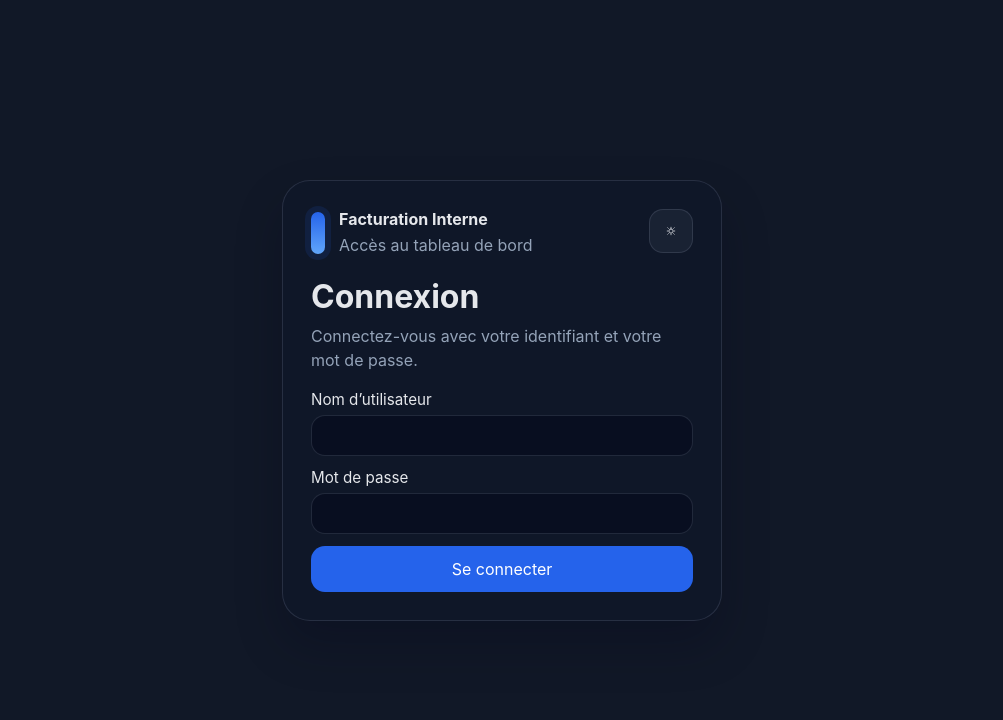
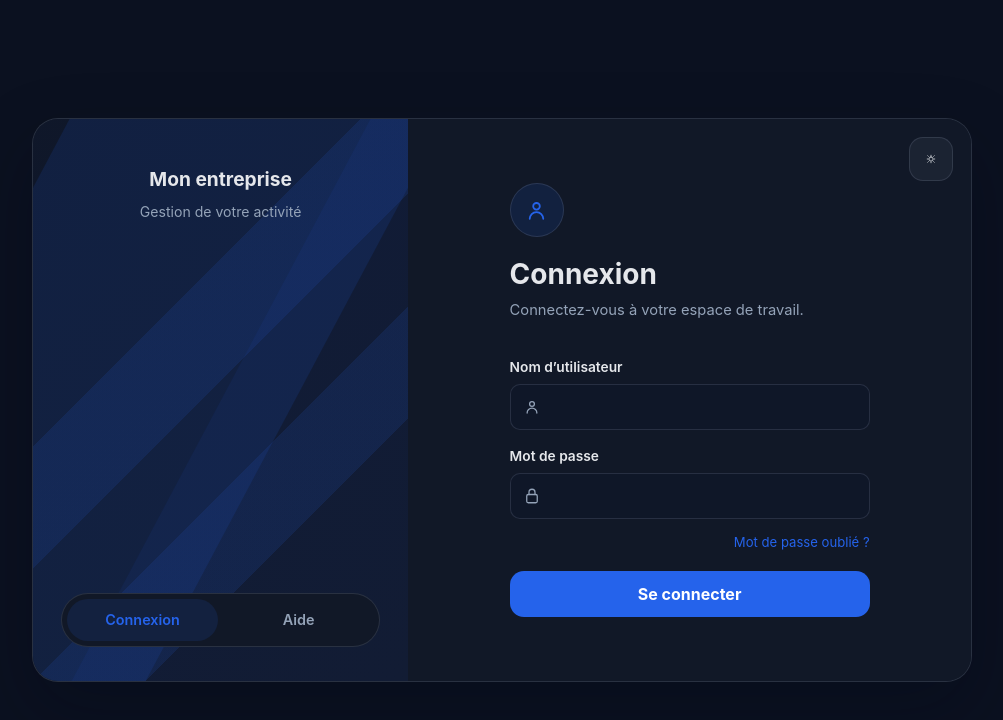
Before and after one commit to tomtaylor-kbg/pme_invoice, a React (Vite) app in the folder apps/frontend/: page /login in a window 1280 px wide. Shown: the top 720 px of the page, without its empty margins (138-1141 px from the left). Built offline with nearby package versions, Linux system fonts and the light colour scheme; no server answers.

Commit message:
Harmonize frontend action buttons

```diff
--- a/apps/frontend/src/components/LoginPanel.jsx
+++ b/apps/frontend/src/components/LoginPanel.jsx
@@ -5,6 +5,7 @@ import { ToastViewport } from "./ui";
 export function LoginPanel({ onSubmit, loading, error }) {
   const [username, setUsername] = useState("");
   const [password, setPassword] = useState("");
+  const [activeTab, setActiveTab] = useState("login");
   const { theme, toggleTheme, toasts, dismissToast, notifyError, workspaceSettings } = useWorkspace();
   const isDark = theme === "dark";
   const prevLoadingRef = useRef(loading);
@@ -19,18 +20,21 @@ export function LoginPanel({ onSubmit, loading, error }) {
   return (
     <div className="login-shell">
       <ToastViewport toasts={toasts} onDismiss={dismissToast} />
-      <div className="login-card">
-        {workspaceSettings.logoDataUrl && <div className="login-logo-wrap">
-          <img className="login-logo" src={workspaceSettings.logoDataUrl} alt={`Logo ${workspaceSettings.companyName || "de l’entreprise"}`} />
-        </div>}
-        <div className="login-card-head">
-          <div className="brand">
-            <span className="brand-mark" />
-            <div>
-              <strong>Facturation Interne</strong>
-              <p>Accès au tableau de bord</p>
-            </div>
+      <main className="login-card">
+        <aside className="login-side-panel">
+          <div className="login-side-decoration" aria-hidden="true" />
+          <div className="login-side-brand">
+            {workspaceSettings.logoDataUrl && <img className="login-logo" src={workspaceSettings.logoDataUrl} alt={`Logo ${workspaceSettings.companyName || "de l’entreprise"}`} />}
+            <strong>{workspaceSettings.companyName || "Facturation Interne"}</strong>
+            <p>Gestion de votre activité</p>
           </div>
+          <nav className="login-tabs" aria-label="Navigation de connexion">
+            <button className={activeTab === "login" ? "active" : ""} type="button" onClick={() => setActiveTab("login")}>Connexion</button>
+            <button className={activeTab === "help" ? "active" : ""} type="button" onClick={() => setActiveTab("help")}>Aide</button>
+          </nav>
+        </aside>
+
+        <section className="login-main-panel">
           <button
             className="ghost-button theme-toggle"
             type="button"
@@ -48,31 +52,39 @@ export function LoginPanel({ onSubmit, loading, error }) {
               </svg>
             )}
           </button>
-        </div>
 
-        <h1>Connexion</h1>
-        <p>Connectez-vous avec votre identifiant et votre mot de passe.</p>
-
-        <form
-          className="login-form"
-          onSubmit={(event) => {
-            event.preventDefault();
-            onSubmit(username, password);
-          }}
-        >
-          <label>
-            Nom d’utilisateur
-            <input autoComplete="username" placeholder="" value={username} onChange={(event) => setUsername(event.target.value)} />
-          </label>
-          <label>
-            Mot de passe
-            <input type="password" autoComplete="current-password" value={password} onChange={(event) => setPassword(event.target.value)} />
-          </label>
-          <button className="primary-button" type="submit" disabled={loading}>
-            {loading ? "Connexion..." : "Se connecter"}
-          </button>
-        </form>
-      </div>
+          {activeTab === "login" ? <div className="login-main-content">
+            <div className="login-user-icon" aria-hidden="true">
+              <svg viewBox="0 0 24 24"><circle cx="12" cy="8" r="3.2" /><path d="M5.5 20a6.5 6.5 0 0 1 13 0" /></svg>
+            </div>
+            <h1>Connexion</h1>
+            <p className="login-intro">Connectez-vous à votre espace de travail.</p>
+            <form className="login-form" onSubmit={(event) => { event.preventDefault(); onSubmit(username, password); }}>
+              <label htmlFor="login-username">Nom d’utilisateur</label>
+              <div className="login-input-wrap">
+                <svg viewBox="0 0 24 24" aria-hidden="true"><circle cx="12" cy="8" r="3.2" /><path d="M5.5 20a6.5 6.5 0 0 1 13 0" /></svg>
+                <input id="login-username" autoComplete="username" value={username} onChange={(event) => setUsername(event.target.value)} />
+              </div>
+              <label htmlFor="login-password">Mot de passe</label>
+              <div className="login-input-wrap">
+                <svg viewBox="0 0 24 24" aria-hidden="true"><rect x="5" y="10" width="14" height="11" rx="2" /><path d="M8 10V7a4 4 0 0 1 8 0v3" /></svg>
+                <input id="login-password" type="password" autoComplete="current-password" value={password} onChange={(event) => setPassword(event.target.value)} />
+              </div>
+              <button className="login-forgot-link" type="button" onClick={() => setActiveTab("help")}>Mot de passe oublié ?</button>
+              <button className="primary-button login-submit" type="submit" disabled={loading}>
+                {loading ? "Connexion..." : "Se connecter"}
+              </button>
+            </form>
+          </div> : <div className="login-main-content login-help-content">
+            <div className="login-user-icon" aria-hidden="true">
+              <svg viewBox="0 0 24 24"><circle cx="12" cy="12" r="9" /><path d="M9.6 9a2.5 2.5 0 1 1 4.4 1.6c-1.2 1.1-2 1.4-2 3M12 17.5v.1" /></svg>
+            </div>
+            <h1>Besoin d’aide ?</h1>
+            <p className="login-intro">Pour réinitialiser votre mot de passe ou obtenir de l’aide, contactez l’administrateur de l’application.</p>
+            {workspaceSettings.email && <a className="login-help-contact" href={`mailto:${workspaceSettings.email}`}>{workspaceSettings.email}</a>}
+          </div>}
+        </section>
+      </main>
     </div>
   );
 }
--- a/apps/frontend/src/components/pages/CashDisbursementsPage.jsx
+++ b/apps/frontend/src/components/pages/CashDisbursementsPage.jsx
@@ -125,7 +125,7 @@ export function CashDisbursementsPage() {
       <header className="hero list-page-header">
         <div><span className="eyebrow">Caisse</span><h1>Sorties de caisse</h1></div>
         <div className="hero-actions">
-          <button className="secondary-button list-action-button" type="button" onClick={beginCreate}>Nouveau bon de sortie</button>
+          <button className="primary-button list-action-button" type="button" onClick={beginCreate}>Nouveau bon de sortie</button>
           <button className="secondary-button" type="button" onClick={exportCsv}>Export CSV</button>
         </div>
       </header>
--- a/apps/frontend/src/components/pages/ClientsPage.jsx
+++ b/apps/frontend/src/components/pages/ClientsPage.jsx
@@ -42,7 +42,7 @@ export function ClientsPage() {
           <h1>Clients</h1>
         </div>
         <div className="hero-actions">
-          <button className="secondary-button list-action-button" type="button" onClick={beginCreateClient}>
+          <button className="primary-button list-action-button" type="button" onClick={beginCreateClient}>
             Nouveau client
           </button>
           <button className="secondary-button" type="button" onClick={exportClientsCsv}>
--- a/apps/frontend/src/components/pages/InvoicesPage.jsx
+++ b/apps/frontend/src/components/pages/InvoicesPage.jsx
@@ -211,7 +211,7 @@ export function InvoicesPage() {
           <h1>Factures</h1>
         </div>
         <div className="hero-actions">
-          <button className="secondary-button list-action-button" type="button" onClick={() => beginCreateInvoiceWithPreset()}>
+          <button className="primary-button list-action-button" type="button" onClick={() => beginCreateInvoiceWithPreset()}>
             Nouvelle facture
           </button>
           <button className="secondary-button" type="button" onClick={exportInvoicesCsv}>
--- a/apps/frontend/src/components/pages/ProformasPage.jsx
+++ b/apps/frontend/src/components/pages/ProformasPage.jsx
@@ -112,7 +112,7 @@ export function ProformasPage() {
   }
 
   return <div className="page-shell invoices-page proformas-page">
-      <header className="hero list-page-header"><div><span className="eyebrow">Commercial</span><h1>Factures pro forma</h1><p>Préparez une offre chiffrée avant d’émettre la facture définitive.</p></div><div className="hero-actions"><button className="secondary-button list-action-button" type="button" onClick={openCreate}>Nouvelle pro forma</button><button className="secondary-button" type="button" onClick={exportCsv}>Export CSV</button></div></header>
+      <header className="hero list-page-header"><div><span className="eyebrow">Commercial</span><h1>Factures pro forma</h1><p>Préparez une offre chiffrée avant d’émettre la facture définitive.</p></div><div className="hero-actions"><button className="primary-button list-action-button" type="button" onClick={openCreate}>Nouvelle pro forma</button><button className="secondary-button" type="button" onClick={exportCsv}>Export CSV</button></div></header>
     <div className="page-scroll"><section className="list-view-content">
       {error && !selected && <div className="empty-card-state text-danger">{error}</div>}
       {records.length ? <Table className="entity-list-table invoices-table" columns={["N° pro forma", "Client", "Date", "Valide jusqu’au", "Statut", "Montant", "Actions"]} rows={records.map((record) => [
--- a/apps/frontend/src/components/pages/UsersPage.jsx
+++ b/apps/frontend/src/components/pages/UsersPage.jsx
@@ -16,7 +16,7 @@ export function UsersPage() {
           <h1>Utilisateurs</h1>
         </div>
         <div className="hero-actions">
-          <button className="secondary-button" type="button" onClick={beginCreateUser}>
+          <button className="primary-button" type="button" onClick={beginCreateUser}>
             Nouvel utilisateur
           </button>
         </div>
--- a/apps/frontend/src/styles.css
+++ b/apps/frontend/src/styles.css
@@ -61,62 +61,233 @@ button {
   min-height: 100vh;
   display: grid;
   place-items: center;
-  padding: 24px;
+  padding: clamp(16px, 4vw, 48px);
+  background: var(--bg);
+  font-family: inherit;
 }
 
 .login-card {
-  width: min(100%, 440px);
-  padding: 28px;
+  display: grid;
+  grid-template-columns: minmax(230px, 0.8fr) minmax(360px, 1.2fr);
+  width: min(100%, 940px);
+  min-height: 560px;
+  overflow: hidden;
   border: 1px solid var(--border);
-  border-radius: 28px;
-  background: var(--panel);
-  box-shadow: 0 24px 48px rgba(2, 6, 23, 0.24);
-}
-
-.login-logo-wrap {
-  display: flex;
-  justify-content: center;
-  margin: 0 auto 22px;
+  border-radius: 26px;
+  background: var(--panel-strong);
+  box-shadow: 0 28px 70px rgba(2, 6, 23, 0.28);
+}
+
+.login-side-panel {
+  position: relative;
+  display: flex;
+  align-items: center;
+  flex-direction: column;
+  justify-content: space-between;
+  min-width: 0;
+  overflow: hidden;
+  padding: 48px 28px 34px;
+  background: linear-gradient(145deg, var(--panel), var(--panel-strong));
+  color: var(--text);
+}
+
+.login-side-panel::before,
+.login-side-panel::after,
+.login-side-decoration {
+  position: absolute;
+  inset: 0;
+  pointer-events: none;
+}
+
+.login-side-panel::before,
+.login-side-panel::after {
+  content: "";
+  background: var(--accent-soft);
+  transform: skewX(-28deg);
+}
+
+.login-side-panel::before { inset: -15% 30% -15% -30%; }
+.login-side-panel::after { inset: -15% -50% -15% 50%; opacity: 0.55; }
+.login-side-decoration { background: linear-gradient(135deg, transparent 35%, var(--accent-soft) 35% 48%, transparent 48% 60%, var(--accent-soft) 60% 72%, transparent 72%); }
+
+.login-side-brand,
+.login-tabs {
+  position: relative;
+  z-index: 1;
+}
+
+.login-side-brand {
+  display: grid;
+  justify-items: center;
+  gap: 12px;
+  width: 100%;
+  text-align: center;
 }
 
 .login-logo {
   display: block;
-  max-width: min(100%, 220px);
-  max-height: 110px;
+  width: min(100%, 180px);
+  height: 100px;
   object-fit: contain;
-  filter: drop-shadow(0 1px 2px rgba(15, 23, 42, 0.12));
-}
-
-.login-card-head {
-  display: flex;
-  align-items: flex-start;
-  justify-content: space-between;
-  gap: 16px;
-}
-
-.login-card h1 {
-  margin: 20px 0 8px;
-  font-size: 2rem;
+  filter: drop-shadow(0 2px 5px rgba(2, 6, 23, 0.15));
+}
+
+.login-side-brand strong { max-width: 100%; overflow-wrap: anywhere; font-size: 1.2rem; font-weight: 700; }
+.login-side-brand p { margin: 0; color: var(--muted); font-size: 0.88rem; }
+
+.login-tabs {
+  display: grid;
+  grid-template-columns: 1fr 1fr;
+  gap: 5px;
+  width: 100%;
+  padding: 5px;
+  border: 1px solid var(--border);
+  border-radius: 999px;
+  background: var(--panel-strong);
+}
+
+.login-tabs button {
+  min-height: 42px;
+  padding: 8px 12px;
+  border: 0;
+  border-radius: 999px;
+  background: transparent;
+  color: var(--muted);
+  cursor: pointer;
+  font: inherit;
+  font-size: 0.9rem;
+  font-weight: 600;
+  transition: background 0.15s ease, color 0.15s ease;
+}
+
+.login-tabs button.active {
+  background: var(--accent-soft);
+  color: var(--accent-color);
+}
+
+.login-main-panel {
+  position: relative;
+  display: grid;
+  place-items: center;
+  min-width: 0;
+  padding: 64px clamp(28px, 7vw, 84px);
+  background: var(--panel-strong);
+  color: var(--text);
+}
+
+.login-main-content { width: min(100%, 360px); }
+.login-user-icon {
+  display: grid;
+  place-items: center;
+  width: 54px;
+  height: 54px;
+  margin-bottom: 20px;
+  border: 1px solid var(--border);
+  border-radius: 50%;
+  background: var(--accent-soft);
+  color: var(--accent-color);
+}
+
+.login-user-icon svg { width: 25px; height: 25px; fill: none; stroke: currentColor; stroke-width: 1.7; stroke-linecap: round; stroke-linejoin: round; }
+.login-main-content h1 { margin: 0 0 8px; font-size: 1.75rem; font-weight: 700; }
+.login-intro { margin: 0 0 28px; color: var(--muted); font-size: 0.92rem; line-height: 1.55; }
+
+.login-form {
+  display: grid;
+  gap: 9px;
+}
+
+.login-form label {
+  margin-top: 9px;
+  color: var(--text);
+  font-size: 0.86rem;
+  font-weight: 600;
+}
+
+.login-input-wrap {
+  display: flex;
+  align-items: center;
+  gap: 10px;
+  min-height: 46px;
+  padding: 0 12px;
+  border: 1px solid var(--border);
+  border-radius: 10px;
+  background: var(--panel);
+  color: var(--muted);
+  transition: border-color 0.15s ease, box-shadow 0.15s ease;
+}
+
+.login-input-wrap:focus-within {
+  border-color: var(--accent-color);
+  box-shadow: 0 0 0 3px var(--accent-soft);
+}
+
+.login-input-wrap svg { flex: 0 0 18px; width: 18px; height: 18px; fill: none; stroke: currentColor; stroke-width: 1.7; stroke-linecap: round; stroke-linejoin: round; }
+.login-input-wrap input { min-width: 0; min-height: 42px; padding: 8px 0; border: 0; border-radius: 0; outline: 0; background: transparent; box-shadow: none; color: var(--text); font: inherit; }
+.login-input-wrap input:focus { border: 0; box-shadow: none; }
+
+.login-forgot-link {
+  justify-self: end;
+  margin: 3px 0 9px;
+  padding: 3px 0;
+  border: 0;
+  background: transparent;
+  color: var(--accent-color);
+  cursor: pointer;
+  font: inherit;
+  font-size: 0.82rem;
+}
+
+.login-submit {
+  min-height: 46px;
+  border-radius: 10px;
+  font-weight: 650;
+}
+
+.login-main-panel .theme-toggle {
+  position: absolute;
+  top: 18px;
+  right: 18px;
+}
+
+.login-help-contact {
+  color: var(--accent-color);
+  font-size: 0.92rem;
+  overflow-wrap: anywhere;
+}
+
+.login-help-content .login-intro {
+  margin-bottom: 14px;
+}
+
+.login-form,
+.stack-form {
+  display: grid;
+  gap: 12px;
+}
+
+.login-form label,
+.stack-form label {
+  display: grid;
+  gap: 6px;
+  color: var(--text);
+  font-size: 0.95rem;
+}
+
+.login-main-panel .login-form {
+  gap: 9px;
+}
+
+.login-main-panel .login-form label {
+  display: block;
+  margin-top: 9px;
+  font-size: 0.86rem;
 }
 
 .login-card > p {
   margin: 0 0 18px;
   color: var(--muted);
   line-height: 1.5;
-}
-
-.login-form,
-.stack-form {
-  display: grid;
-  gap: 12px;
-}
-
-.login-form label,
-.stack-form label {
-  display: grid;
-  gap: 6px;
-  color: var(--text);
-  font-size: 0.95rem;
 }
 
 input,
@@ -179,16 +350,6 @@ body[data-theme="light"] .login-card .brand p {
   color: var(--muted);
 }
 
-body[data-theme="light"] .login-card input {
-  background: rgba(255, 255, 255, 0.98);
-  border-color: rgba(15, 23, 42, 0.14);
-  color: var(--text);
-}
-
-body[data-theme="light"] .login-card input:focus {
-  border-color: rgba(37, 99, 235, 0.5);
-}
-
 body[data-theme="light"] .login-card .primary-button {
   color: #ffffff;
 }
@@ -213,13 +374,16 @@ body[data-theme="light"] .error-banner {
 
 .brand {
   display: flex;
-  gap: 14px;
+  flex-direction: column;
   align-items: center;
+  gap: 10px;
+  padding: 8px 0 4px;
 }
 
 .brand > div { min-width: 0; }
+.brand > div { width: 100%; text-align: center; }
 .brand strong { overflow-wrap: anywhere; }
-.brand-logo { display: block; flex: 0 0 48px; width: 48px; height: 48px; object-fit: contain; }
+.brand-logo { display: block; flex: 0 0 auto; width: min(100%, 160px); height: 64px; object-fit: contain; }
 
 .sidebar-collapse-button {
   position: absolute;
@@ -242,7 +406,7 @@ body[data-theme="light"] .error-banner {
 .sidebar-collapse-button:hover { color: var(--text); border-color: var(--accent-color); }
 
 .brand-mark {
-  width: 14px;
+  width: 42px;
   height: 42px;
   border-radius: 999px;
   background: linear-gradient(180deg, var(--accent-color), #60a5fa);
@@ -494,6 +658,21 @@ body[data-theme="light"] .hero.list-page-header {
   flex-wrap: wrap;
 }
 
+.hero-actions > .primary-button {
+  min-height: 44px;
+  padding: 0 18px;
+  border-radius: 12px;
+  font-size: 0.94rem;
+  font-weight: 650;
+  transition: border-color 0.15s ease, background 0.15s ease, box-shadow 0.15s ease, transform 0.15s ease;
+}
+
+.hero-actions > .primary-button:hover:not(:disabled) {
+  background: color-mix(in srgb, var(--accent-color) 90%, var(--panel-strong));
+  box-shadow: 0 4px 12px color-mix(in srgb, var(--accent-color) 22%, transparent);
+  transform: translateY(-1px);
+}
+
 .list-page-header .hero-actions .list-action-button {
   min-height: 44px;
   padding: 0 18px;
@@ -504,10 +683,7 @@ body[data-theme="light"] .hero.list-page-header {
 }
 
 .list-page-header .hero-actions .list-action-button:hover {
-  border-color: var(--accent-color);
-  background: var(--accent-soft);
-  box-shadow: 0 4px 12px color-mix(in srgb, var(--accent-color) 12%, transparent);
-  transform: translateY(-1px);
+  border-color: transparent;
 }
 
 .primary-button,
@@ -2860,7 +3036,7 @@ body[data-theme="light"] .entity-card.invoice {
 
   .sidebar-collapse-button { display: none; }
   .sidebar-collapsed .sidebar { padding: 24px; }
-  .sidebar-collapsed .brand { justify-content: flex-start; }
+  .sidebar-collapsed .brand { justify-content: center; }
   .sidebar-collapsed .brand > div, .sidebar-collapsed .nav-group-label, .sidebar-collapsed .nav-item-label { display: initial; }
   .sidebar-collapsed .nav-item { justify-content: flex-start; padding: 12px 14px; }
   .sidebar-collapsed .sidebar-bottom { align-items: stretch; }
@@ -3051,6 +3227,18 @@ body[data-theme="light"] .entity-card.invoice {
 }
 
 @media (max-width: 720px) {
+  .login-shell { min-height: 100vh; padding: 16px; }
+  .login-card { grid-template-columns: 1fr; width: min(100%, 500px); min-height: 0; }
+  .login-side-panel { gap: 22px; padding: 24px 22px 18px; }
+  .login-side-brand { gap: 6px; }
+  .login-logo { width: min(100%, 140px); height: 58px; }
+  .login-side-brand strong { font-size: 1.05rem; }
+  .login-side-brand p { font-size: 0.8rem; }
+  .login-tabs button { min-height: 38px; }
+  .login-main-panel { padding: 64px 26px 34px; }
+  .login-main-panel .theme-toggle { top: 12px; right: 12px; }
+  .login-main-content { width: min(100%, 400px); }
+
   .tools-form-grid {
     grid-template-columns: minmax(0, 1fr);
   }
```
